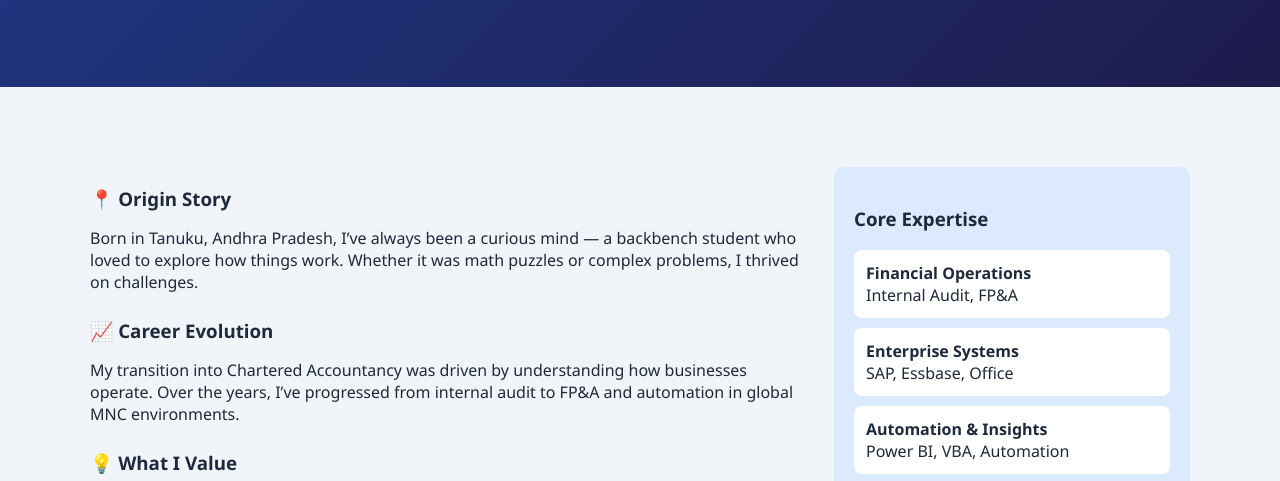
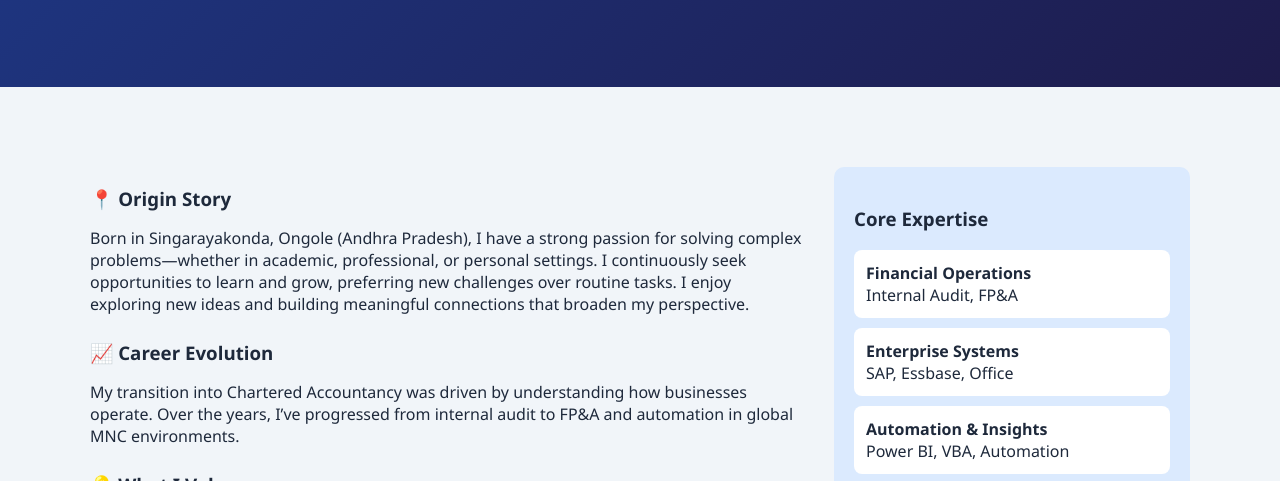
Before and after one commit to cayaswanthkumartata-8904/Yaswanth-webiste, a plain HTML site: page index.html in a window 1280 px wide. Shown: the part 305-786 px from the top of the page. Drawn offline with Linux system fonts and the light colour scheme.

Commit message:
Update index.html

```diff
--- a/index.html
+++ b/index.html
@@ -148,8 +148,7 @@ body {
 <div class="about-box">
 <h3>📍 Origin Story</h3>
 <p>
-Born in Tanuku, Andhra Pradesh, I’ve always been a curious mind — a backbench student who loved to explore how things work.
-Whether it was math puzzles or complex problems, I thrived on challenges.
+Born in Singarayakonda, Ongole (Andhra Pradesh), I have a strong passion for solving complex problems—whether in academic, professional, or personal settings. I continuously seek opportunities to learn and grow, preferring new challenges over routine tasks. I enjoy exploring new ideas and building meaningful connections that broaden my perspective.
 </p>
 </div>
 
```
